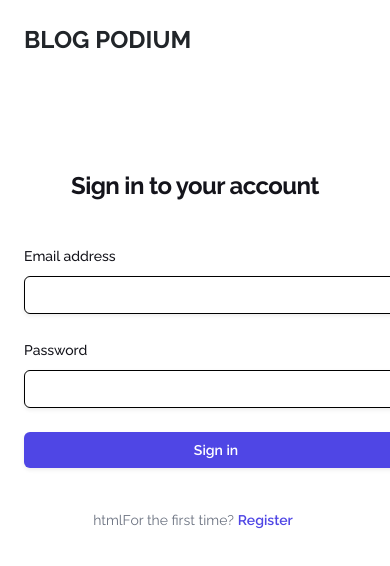
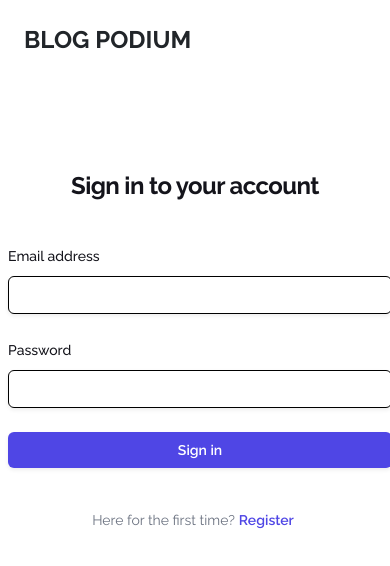
Before and after one commit to suraj-anand/BlogPodium, a React (Vite) app in the folder client/: page /login in a window 390 px wide. Shown: the top 566 px of the page. Built offline with nearby package versions, Linux system fonts and the light colour scheme.

Commit message:
ui fixes

```diff
--- a/client/src/pages/AuthPage/Login.jsx
+++ b/client/src/pages/AuthPage/Login.jsx
@@ -9,7 +9,7 @@ const LoginPage = () => {
             <Logo />
         </h1>
 
-        <div className="container flex min-h-full flex-col items-center justify-center px-6 py-12 lg:px-8">
+        <div className="container flex min-h-full flex-col items-center justify-center px-2 py-12 lg:px-8">
             <div className="sm:mx-auto sm:w-full sm:max-w-sm">
                 <h2 className="mt-10 text-center text-2xl font-bold leading-9 tracking-tight text-gray-900">Sign in to your account</h2>
             </div>
@@ -39,7 +39,7 @@ const LoginPage = () => {
                 </form>
 
                 <p className="mt-10 text-center text-sm text-gray-500">
-                    htmlFor the first time?
+                    Here for the first time?
                     <NavLink to="/register" className="font-semibold mx-1 leading-6 text-indigo-600 hover:text-indigo-500">
                         Register
                     </NavLink>
--- a/client/src/pages/AuthPage/Register.jsx
+++ b/client/src/pages/AuthPage/Register.jsx
@@ -9,7 +9,7 @@ const Register = () => {
             <Logo />
         </h1>
 
-        <div className="container flex min-h-full flex-col items-center justify-center px-6 py-12 lg:px-8">
+        <div className="container flex min-h-full flex-col items-center justify-center px-2 py-12 lg:px-8">
             <div className="sm:mx-auto sm:w-full sm:max-w-sm">
                 <h2 className="mb-10 text-center text-2xl font-bold leading-9 tracking-tight text-gray-900">
                     Create new account
```
